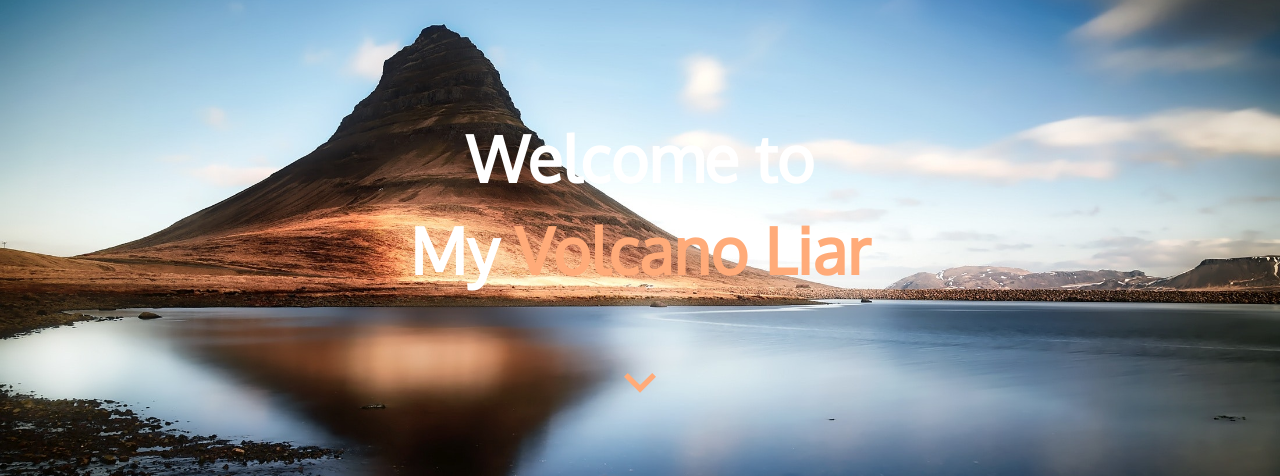
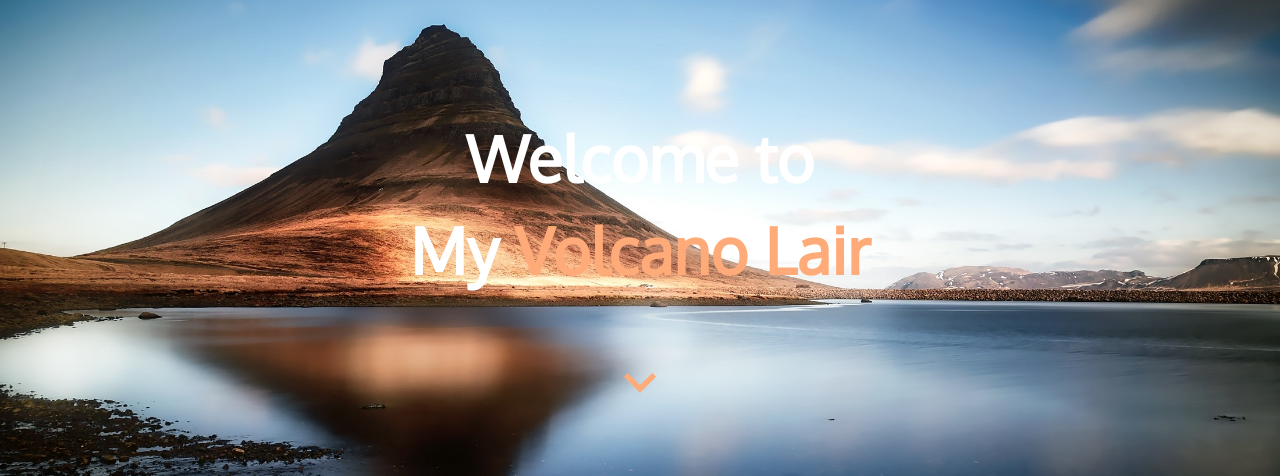
Before and after one commit to coleman-buffa/volcano-landing, a React (Create React App) app in the folder client/: page / in a window 1280 px wide. Shown: the part 152-628 px from the top of the page. Built offline with nearby package versions, Linux system fonts and the light colour scheme.

Commit message:
Add animation to title; style tweaks.

```diff
--- a/client/src/components/Header.js
+++ b/client/src/components/Header.js
@@ -1,5 +1,6 @@
+import React, { useState, useEffect } from 'react';
 import { makeStyles } from '@material-ui/core/styles';
-import { AppBar, IconButton, Toolbar } from '@material-ui/core';
+import { AppBar, IconButton, Toolbar, Collapse } from '@material-ui/core';
 import SortIcon from '@material-ui/icons/Sort';
 import ExpandMoreIcon from '@material-ui/icons/ExpandMore';
 
@@ -31,20 +32,24 @@ const useStyles = makeStyles((theme) => ({
     color: '#FFAB79',
   },
   container: {
-    textAlign:'center',
+    textAlign: 'center',
   },
   title: {
     color: '#fff',
-    fontSize:'4rem',
+    fontSize: '4rem',
   },
   goDown: {
-    color:'#FFAB79',
+    color: '#FFAB79',
     fontSize: '4rem',
   },
 }));
 
 export default function Header() {
   const classes = useStyles();
+  const [checked, setChecked] = useState(false);
+  useEffect(() => {
+    setChecked(true);
+  }, [])
   return (
     <div className={classes.root}>
       <AppBar className={classes.appbar} elevation={0}>
@@ -56,13 +61,20 @@ export default function Header() {
           </IconButton>
         </Toolbar>
       </AppBar>
-      <div className={classes.container}>
-        <h1 className={classes.title}>
-          Welcome to <br /> My <span className={classes.colorText}>Volcano Liar</span></h1>
+      <Collapse
+        in={checked}
+        {...(checked ? { timeout: 1000 } : {})}
+        collapsedHeight={50}
+      >
+        <div className={classes.container}>
+          <h1 className={classes.title}>
+            Welcome to <br /> My <span className={classes.colorText}>Volcano Lair</span></h1>
           <IconButton>
-            <ExpandMoreIcon className={classes.goDown}/>
+            <ExpandMoreIcon className={classes.goDown} />
           </IconButton>
-      </div>
-    </div>
+        </div>
+      </Collapse>
+
+    </div >
   )
 }
```
